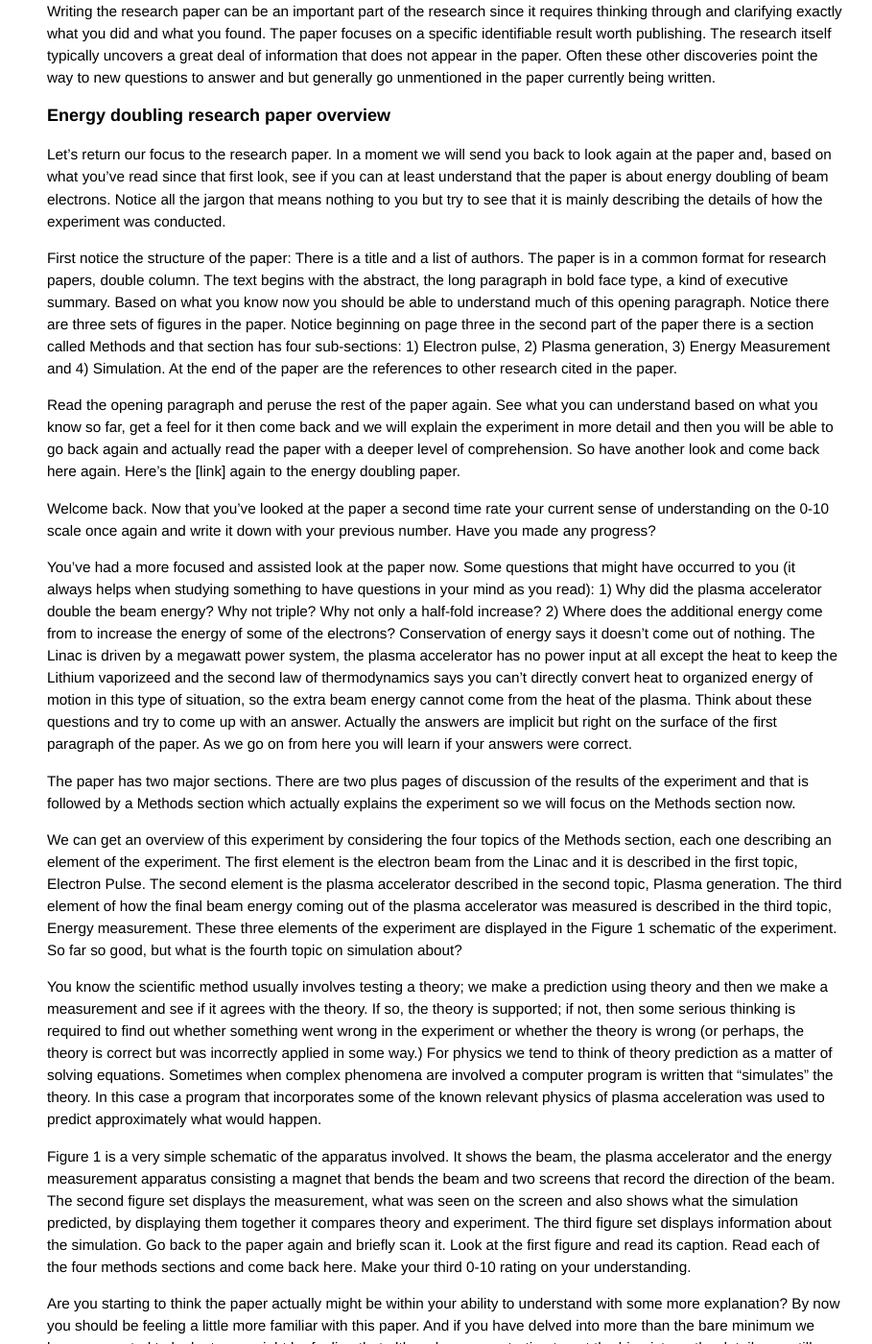
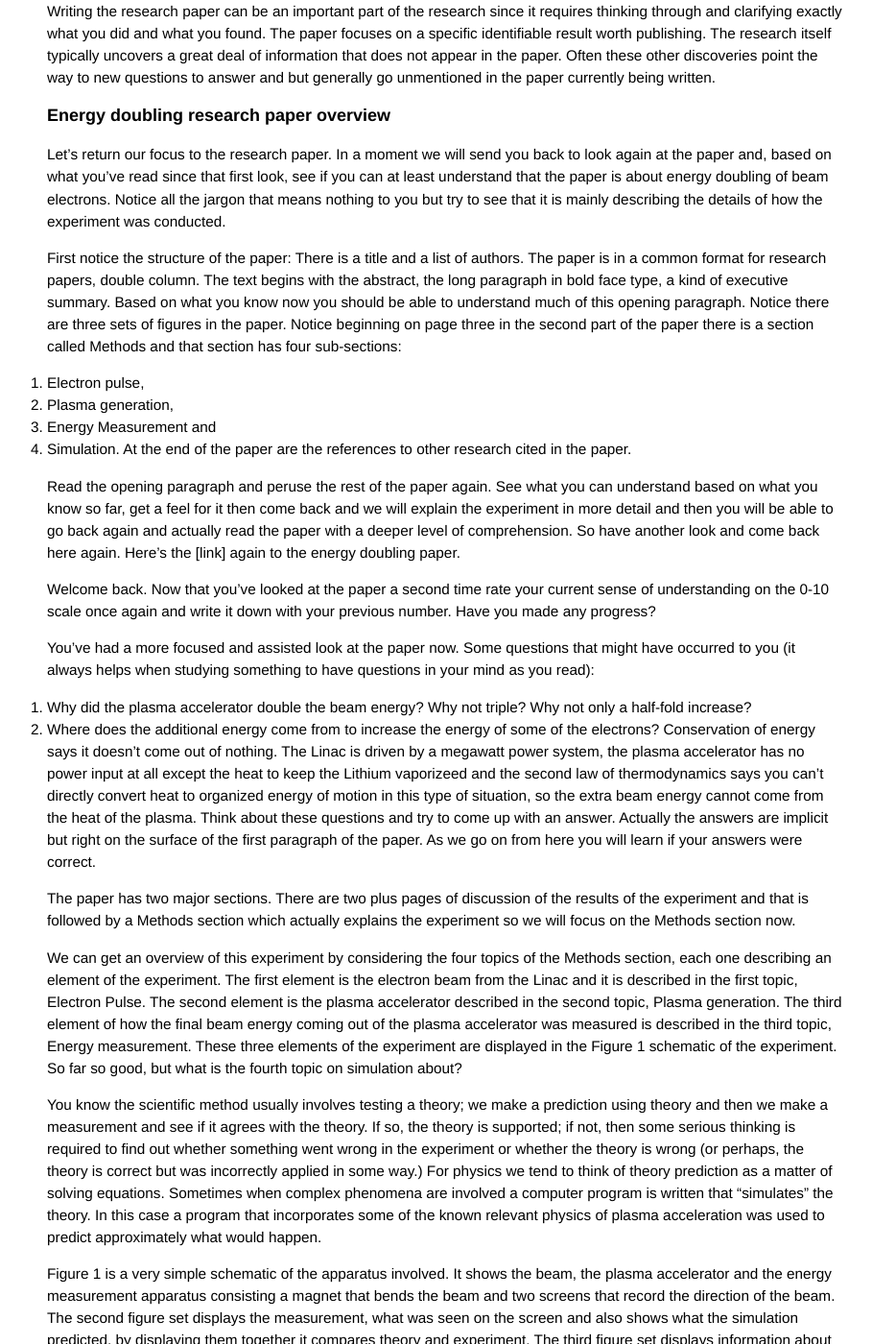
Before and after one commit to grbfacet/facet, a Jekyll site: the page built from energy-doubling-exposition.md, in a window 1280 px wide and 1400 px high, scrolled down 3669 px. Shown: the whole window at 96% size, without its empty margins (176-1085 px from the left). Built offline with Jekyll 4.4.1, drawn with Linux system fonts in a browser that asks for light colours.

Commit message:
Update energy-doubling-exposition.md

```diff
--- a/energy-doubling-exposition.md
+++ b/energy-doubling-exposition.md
@@ -70,10 +70,10 @@ Writing the research paper can be an important part of the research since it req
 Let’s return our focus to the research paper. In a moment we will send you back to look again at the paper and, based on what you’ve read since that first look, see if you can at least understand that the paper is about energy doubling of beam electrons. Notice all the jargon that means nothing to you but try to see that it is mainly describing the details of how the experiment was conducted.
 
 First notice the structure of the paper: There is a title and a list of authors. The paper is in a common format for research papers, double column. The text begins with the abstract, the long paragraph in bold face type, a kind of executive summary. Based on what you know now you should be able to understand much of this opening paragraph. Notice there are three sets of figures in the paper. Notice beginning on page three in the second part of the paper there is a section called Methods and that section has four sub-sections:
-1) Electron pulse,
-2) Plasma generation,
-3) Energy Measurement and
-4) Simulation.
+1. Electron pulse,
+2. Plasma generation,
+3. Energy Measurement and
+4. Simulation.
 At the end of the paper are the references to other research cited in the paper.
 
 Read the opening paragraph and peruse the rest of the paper again. See what you can understand based on what you know so far, get a feel for it then come back and we will explain the experiment in more detail and then you will be able to go back again and actually read the paper with a deeper level of comprehension. So have another look and come back here again. Here’s the [link] again to the energy doubling paper.
@@ -81,8 +81,8 @@ Read the opening paragraph and peruse the rest of the paper again. See what you
 Welcome back. Now that you’ve looked at the paper a second time rate your current sense of understanding on the 0-10 scale once again and write it down with your previous number. Have you made any progress?
 
 You’ve had a more focused and assisted look at the paper now. Some questions that might have occurred to you (it always helps when studying something to have questions in your mind as you read):
-1)	Why did the plasma accelerator double the beam energy? Why not triple? Why not only a half-fold increase?
-2)	Where does the additional energy come from to increase the energy of some of the electrons? Conservation of energy says it doesn’t come out of nothing. The Linac is driven by a megawatt power system, the plasma accelerator has no power input at all except the heat to keep the Lithium vaporizeed and the second law of thermodynamics says you can’t directly convert heat to organized energy of motion in this type of situation, so the extra beam energy cannot come from the heat of the plasma.
+1.	Why did the plasma accelerator double the beam energy? Why not triple? Why not only a half-fold increase?
+2.	Where does the additional energy come from to increase the energy of some of the electrons? Conservation of energy says it doesn’t come out of nothing. The Linac is driven by a megawatt power system, the plasma accelerator has no power input at all except the heat to keep the Lithium vaporizeed and the second law of thermodynamics says you can’t directly convert heat to organized energy of motion in this type of situation, so the extra beam energy cannot come from the heat of the plasma.
 Think about these questions and try to come up with an answer. Actually the answers are implicit but right on the surface of the first paragraph of the paper. As we go on from here you will learn if your answers were correct.
 
 The paper has two major sections. There are two plus pages of discussion of the results of the experiment and that is followed by a Methods section which actually explains the experiment so we will focus on the Methods section now.
```
